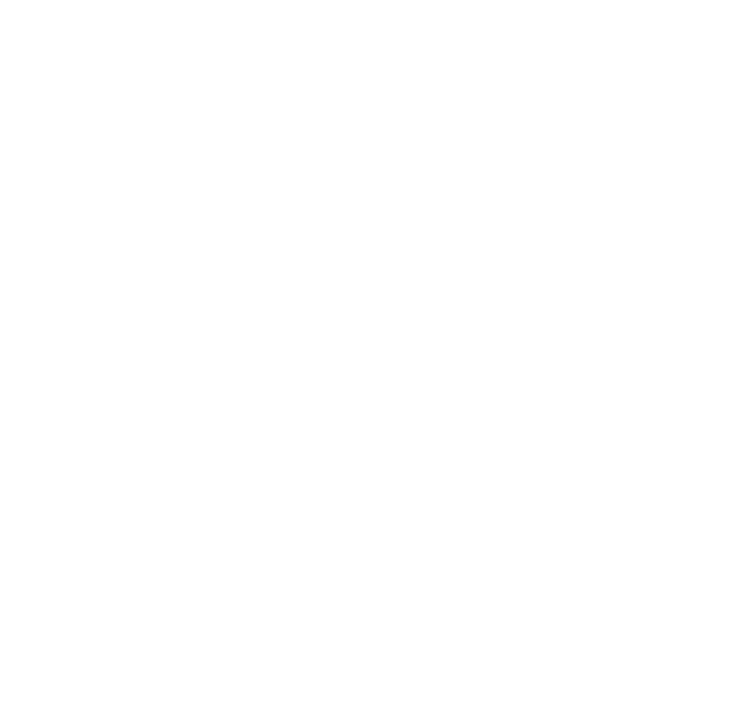
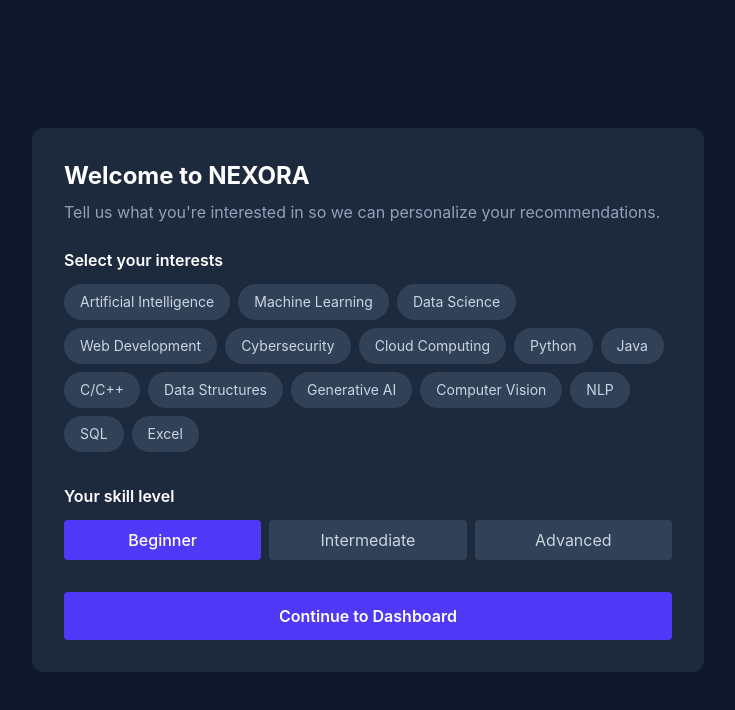
Before and after one commit to prakharsrivastava972-lgtm/nexora, a React app in the folder frontend/: page /onboarding in a window 1280 px wide. Before the commit this address had no page. Shown: the top 710 px of the page, without its empty margins (272-1007 px from the left). Built offline with nearby package versions, Linux system fonts and the light colour scheme; the HTML template or start-up script is replaced by a standard one.

Commit message:
Phase 30: preference onboarding flow (backend + frontend)

```diff
--- a/frontend/src/App.jsx
+++ b/frontend/src/App.jsx
@@ -1,3 +1,4 @@
+import Onboarding from "./pages/Onboarding";
 import SavedItems from "./pages/SavedItems";
 import PlatformStats from "./pages/PlatformStats";
 import { BrowserRouter, Routes, Route, Navigate } from "react-router-dom";
@@ -14,6 +15,7 @@
     <ThemeProvider>
       <BrowserRouter>
         <Routes>
+          <Route path="/onboarding" element={<Onboarding />} />
           <Route path="/saved" element={<SavedItems />} />
           <Route path="/platform-stats" element={<PlatformStats />} />
           <Route path="/" element={<Navigate to="/login" />} />
--- a/frontend/src/pages/Login.jsx
+++ b/frontend/src/pages/Login.jsx
@@ -14,7 +14,17 @@
     try {
       const res = await api.post("/auth/login", { email, password });
       localStorage.setItem("nexora_token", res.data.access_token);
-      navigate("/dashboard");
+
+      try {
+        const prefsRes = await api.get("/preferences");
+        if (!prefsRes.data.has_onboarded) {
+          navigate("/onboarding");
+        } else {
+          navigate("/dashboard");
+        }
+      } catch {
+        navigate("/dashboard");
+      }
     } catch (err) {
       setError(err.response?.data?.detail || "Login failed");
     }
--- /dev/null
+++ b/frontend/src/pages/Onboarding.jsx
@@ -0,0 +1,99 @@
+import { useState } from "react";
+import { useNavigate } from "react-router-dom";
+import api from "../services/api";
+
+const INTEREST_OPTIONS = [
+  "Artificial Intelligence", "Machine Learning", "Data Science",
+  "Web Development", "Cybersecurity", "Cloud Computing",
+  "Python", "Java", "C/C++", "Data Structures",
+  "Generative AI", "Computer Vision", "NLP", "SQL", "Excel",
+];
+
+const SKILL_LEVELS = ["Beginner", "Intermediate", "Advanced"];
+
+function Onboarding() {
+  const navigate = useNavigate();
+  const [selectedInterests, setSelectedInterests] = useState([]);
+  const [skillLevel, setSkillLevel] = useState("Beginner");
+  const [saving, setSaving] = useState(false);
+
+  const toggleInterest = (interest) => {
+    setSelectedInterests((prev) =>
+      prev.includes(interest) ? prev.filter((i) => i !== interest) : [...prev, interest]
+    );
+  };
+
+  const handleSubmit = async () => {
+    if (selectedInterests.length === 0) {
+      alert("Please select at least one interest.");
+      return;
+    }
+    setSaving(true);
+    try {
+      await api.post("/preferences", { interests: selectedInterests, skill_level: skillLevel });
+      navigate("/dashboard");
+    } catch (err) {
+      alert("Failed to save preferences. Please try again.");
+    } finally {
+      setSaving(false);
+    }
+  };
+
+  return (
+    <div className="min-h-screen bg-slate-50 dark:bg-slate-900 flex items-center justify-center p-8">
+      <div className="max-w-2xl w-full bg-white dark:bg-slate-800 rounded-xl p-8 shadow-sm dark:shadow-none">
+        <h1 className="text-2xl font-bold text-slate-900 dark:text-white mb-2">Welcome to NEXORA</h1>
+        <p className="text-slate-500 dark:text-slate-400 mb-6">
+          Tell us what you're interested in so we can personalize your recommendations.
+        </p>
+
+        <h2 className="text-slate-900 dark:text-white font-semibold mb-3">Select your interests</h2>
+        <div className="flex flex-wrap gap-2 mb-8">
+          {INTEREST_OPTIONS.map((interest) => {
+            const selected = selectedInterests.includes(interest);
+            return (
+              <button
+                key={interest}
+                onClick={() => toggleInterest(interest)}
+                className={
+                  selected
+                    ? "px-4 py-2 rounded-full text-sm bg-indigo-600 text-white"
+                    : "px-4 py-2 rounded-full text-sm bg-slate-100 dark:bg-slate-700 text-slate-700 dark:text-slate-300"
+                }
+              >
+                {interest}
+              </button>
+            );
+          })}
+        </div>
+
+        <h2 className="text-slate-900 dark:text-white font-semibold mb-3">Your skill level</h2>
+        <div className="flex gap-2 mb-8">
+          {SKILL_LEVELS.map((level) => (
+            <button
+              key={level}
+              onClick={() => setSkillLevel(level)}
+              className={
+                skillLevel === level
+                  ? "flex-1 py-2 rounded bg-indigo-600 text-white font-medium"
+                  : "flex-1 py-2 rounded bg-slate-100 dark:bg-slate-700 text-slate-700 dark:text-slate-300"
+              }
+            >
+              {level}
+            </button>
+          ))}
+        </div>
+
+        <button
+          onClick={handleSubmit}
+          disabled={saving}
+          className="w-full bg-indigo-600 hover:bg-indigo-500 text-white py-3 rounded font-semibold disabled:opacity-50"
+        >
+          {saving ? "Saving..." : "Continue to Dashboard"}
+        </button>
+      </div>
+    </div>
+  );
+}
+
+export default Onboarding;
--- a/frontend/src/pages/Register.jsx
+++ b/frontend/src/pages/Register.jsx
@@ -14,7 +14,7 @@
     setError("");
     try {
       await api.post("/auth/register", { name, email, password });
-      navigate("/login");
+      navigate("/login?justRegistered=true");
     } catch (err) {
       setError(err.response?.data?.detail || "Registration failed");
     }
```
